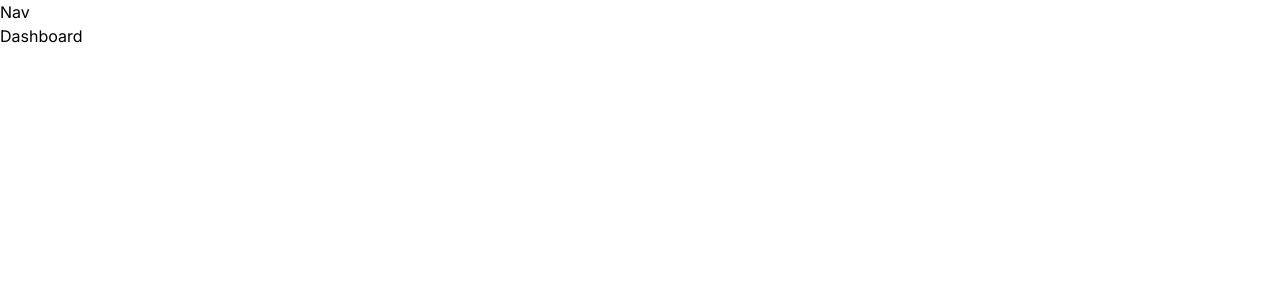
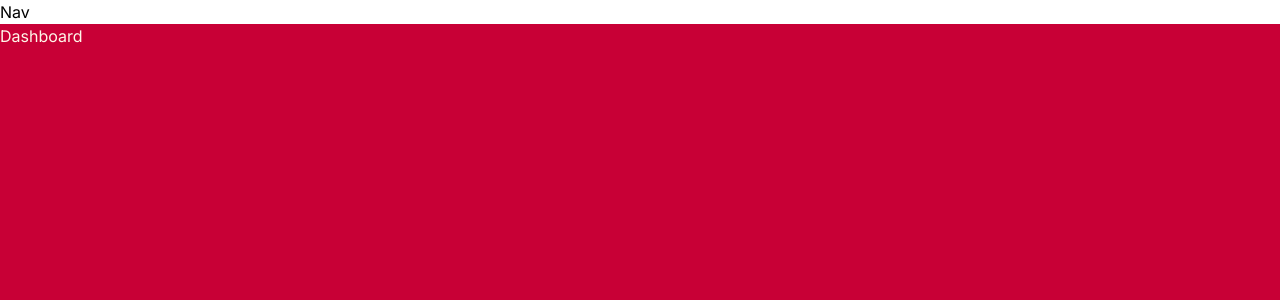
Before and after one commit to Mo-Gamer-2000/TaskFlare, a Next.js app: page / in a window 1280 px wide. Shown: the top 300 px of the page. Built offline with nearby package versions, Linux system fonts and the light colour scheme.

Commit message:
Aligned and made col for the the children pages

```diff
--- a/app/layout.js
+++ b/app/layout.js
@@ -1,21 +1,31 @@
-import Nav from './(components)/Nav'
-import './globals.css'
-import { Inter } from 'next/font/google'
+import Nav from "./(components)/Nav";
+import "./globals.css";
+import { Inter } from "next/font/google";
 
-const inter = Inter({ subsets: ['latin'] })
+import { config } from "@fortawesome/fontawesome-svg-core";
+import "@fortawesome/fontawesome-svg-core/styles.css";
+
+// Stopped adding CSS to the Icons, which makes the Huge
+config.autoAddCss = false;
+
+const inter = Inter({ subsets: ["latin"] });
 
 export const metadata = {
-  title: 'TaskFlare',
-  description: 'TaskFlare developed by Moeez Abdul',
-}
+  title: "TaskFlare",
+  description: "TaskFlare developed by Moeez Abdul",
+};
 
 export default function RootLayout({ children }) {
   return (
     <html lang="en">
       <body className={inter.className}>
-        <Nav />
-        {children}
-        </body>
+        <div className="flex flex-col h-screen max-h-screen">
+          <Nav />
+          <div className="flex-grow overflow-y-auto bg-page text-default-text">
+            {children}
+          </div>
+        </div>
+      </body>
     </html>
-  )
+  );
 }
```
